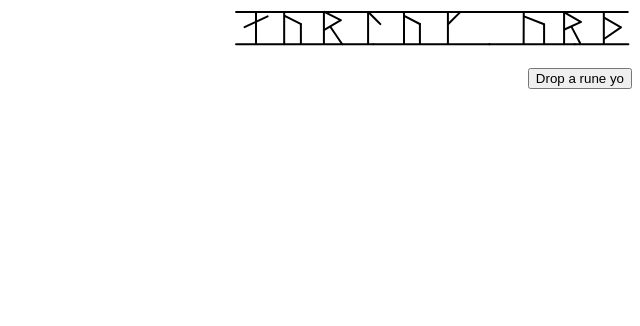
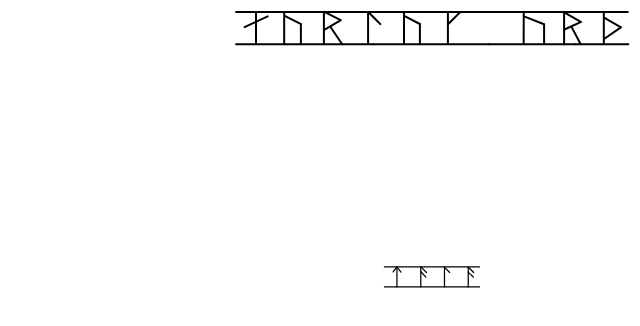
Before and after one commit to CorDub/streamrunes, a React (Vite) app: page / in a window 1280 px wide. Shown: the top 326 px of the page, without its empty margins (640-1280 px from the left). Built offline with nearby package versions, Linux system fonts and the light colour scheme.

Commit message:
Added an svg for the button and centered it. Gave fixed dimensions for the whole layout.

```diff
--- a/src/App.css
+++ b/src/App.css
@@ -20,9 +20,16 @@ body, html {
   justify-content: end;
   margin: 0;
   width: 100%;
+  height: 200px;
 }
 
 .button-cont {
   display: flex;
-  justify-content: end;
+  justify-content: center;
 }
+
+.button {
+  height: 50px;
+  width: 100px;
+  cursor: pointer;
+}
--- a/src/App.jsx
+++ b/src/App.jsx
@@ -84,9 +84,14 @@ function App() {
       </div>
       <div className="button-cont">
         {currentRunes.length >= 3 ?
-        <button className="button" onClick={clearRunes}>Clear them runes</button> :
-        <button className="button" onClick={dropRune}>Drop a rune yo</button>
-        }
+        <img
+          src={"src/assets/Speak.svg"}
+          className="button"
+          onClick={clearRunes} />:
+        <img
+          src={"src/assets/Speak.svg"}
+          className="button"
+          onClick={dropRune} />}
       </div>
     </div>
   )
```
Also changed, not shown: src/assets/Speak.svg (added).
